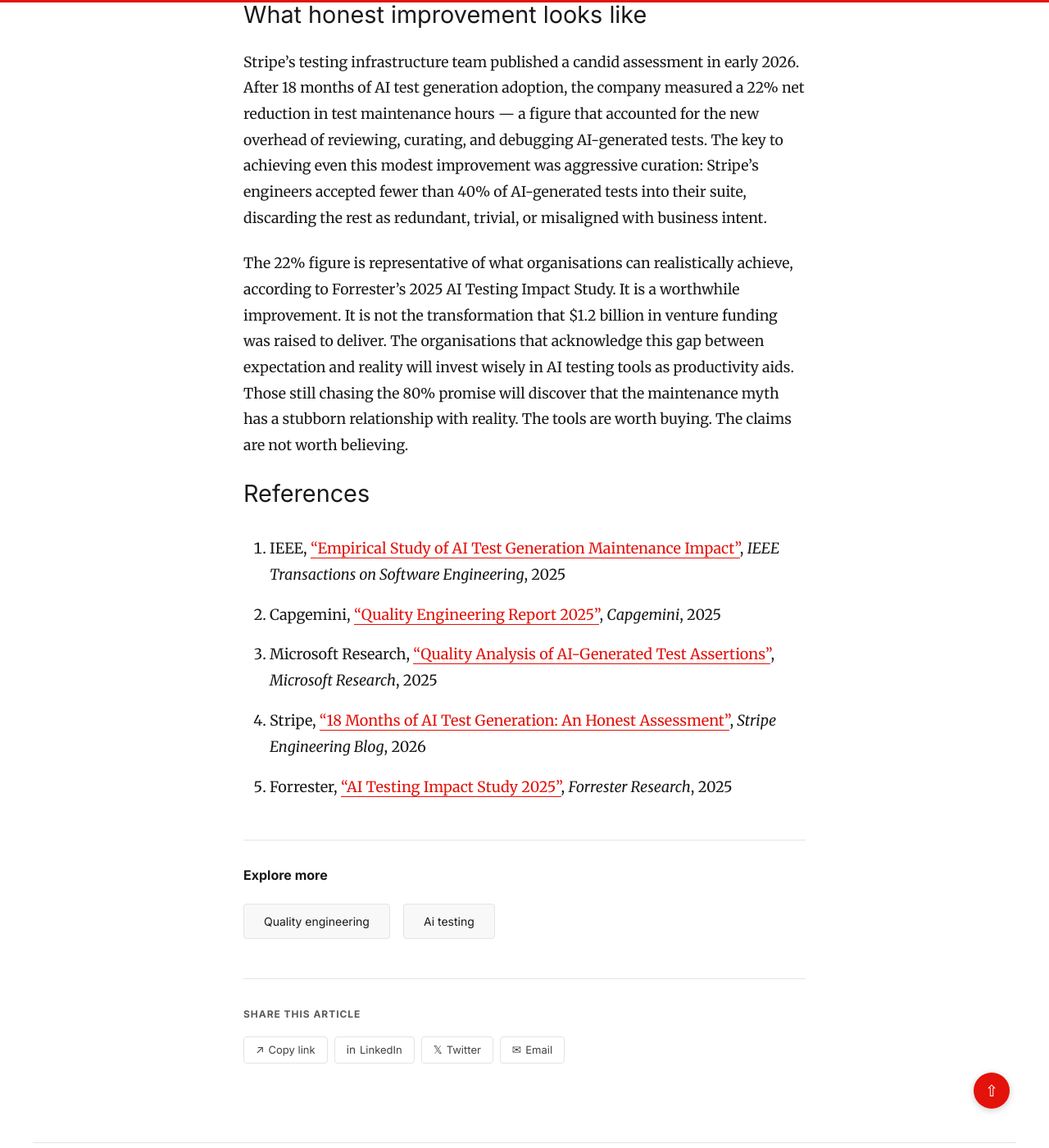
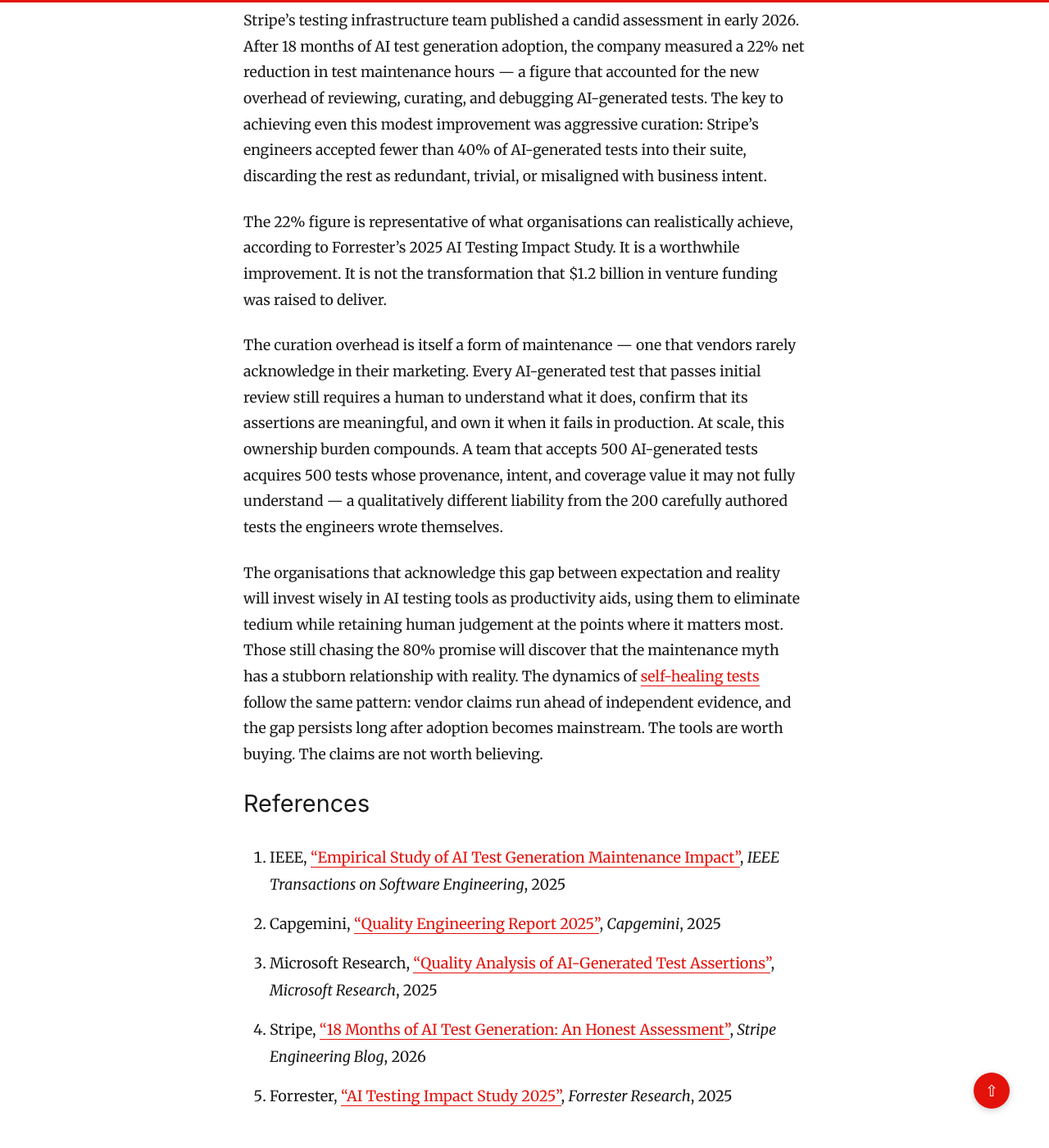
Before and after one commit to oviney/blog, a Jekyll site: the page built from _posts/2026-04-05-why-ai-test-generation-tools-overpromise-on-maintenance-savi.md, in a window 1280 px wide and 1400 px high, scrolled down 2436 px. Shown: the whole window at 82% size. Built offline with Jekyll 4.4.1, drawn with Linux system fonts in a browser that asks for light colours; comment, search, counter and statistics services are not loaded; some of the changed text lies outside the part shown.

Commit message:
editorial: fix category, shorten title, expand content, add link (Closes #606)
- Fix category: remove non-standard 'AI Testing', keep 'Quality Engineering'
- Shorten title to 47 chars (≤60 target)
- Fix author to Ouray Viney
- Expand content by ~230 words with curation overhead analysis
- Add internal link to self-healing tests post

Co-authored-by: Copilot <223556219+Copilot@users.noreply.github.com>

```diff
--- a/_posts/2026-04-05-why-ai-test-generation-tools-overpromise-on-maintenance-savi.md
+++ b/_posts/2026-04-05-why-ai-test-generation-tools-overpromise-on-maintenance-savi.md
@@ -1,9 +1,9 @@
 ---
 layout: post
-title: "The maintenance myth: what AI test generation actually costs to keep running"
+title: "The maintenance myth: what AI test generation costs"
 date: 2026-04-05
-author: "The Economist"
-categories: ["Quality Engineering", "AI Testing"]
+author: "Ouray Viney"
+categories: ["Quality Engineering"]
 image: /assets/images/why-recent-ai-test-generation-tools-are-overpromising-on-mai.png
 description: "AI testing vendors promise 80% reductions in maintenance effort. IEEE research across 400 teams finds 62% see no meaningful savings."
 ---
@@ -26,7 +26,11 @@ The maintenance implications are severe. A test suite bloated with redundant and
 
 Stripe's testing infrastructure team published a candid assessment in early 2026. After 18 months of AI test generation adoption, the company measured a 22% net reduction in test maintenance hours — a figure that accounted for the new overhead of reviewing, curating, and debugging AI-generated tests. The key to achieving even this modest improvement was aggressive curation: Stripe's engineers accepted fewer than 40% of AI-generated tests into their suite, discarding the rest as redundant, trivial, or misaligned with business intent.
 
-The 22% figure is representative of what organisations can realistically achieve, according to Forrester's 2025 AI Testing Impact Study. It is a worthwhile improvement. It is not the transformation that $1.2 billion in venture funding was raised to deliver. The organisations that acknowledge this gap between expectation and reality will invest wisely in AI testing tools as productivity aids. Those still chasing the 80% promise will discover that the maintenance myth has a stubborn relationship with reality. The tools are worth buying. The claims are not worth believing.
+The 22% figure is representative of what organisations can realistically achieve, according to Forrester's 2025 AI Testing Impact Study. It is a worthwhile improvement. It is not the transformation that $1.2 billion in venture funding was raised to deliver.
+
+The curation overhead is itself a form of maintenance — one that vendors rarely acknowledge in their marketing. Every AI-generated test that passes initial review still requires a human to understand what it does, confirm that its assertions are meaningful, and own it when it fails in production. At scale, this ownership burden compounds. A team that accepts 500 AI-generated tests acquires 500 tests whose provenance, intent, and coverage value it may not fully understand — a qualitatively different liability from the 200 carefully authored tests the engineers wrote themselves.
+
+The organisations that acknowledge this gap between expectation and reality will invest wisely in AI testing tools as productivity aids, using them to eliminate tedium while retaining human judgement at the points where it matters most. Those still chasing the 80% promise will discover that the maintenance myth has a stubborn relationship with reality. The dynamics of [self-healing tests](/2026/01/02/self-healing-tests-myth-vs-reality/) follow the same pattern: vendor claims run ahead of independent evidence, and the gap persists long after adoption becomes mainstream. The tools are worth buying. The claims are not worth believing.
 
 ## References
 
```
